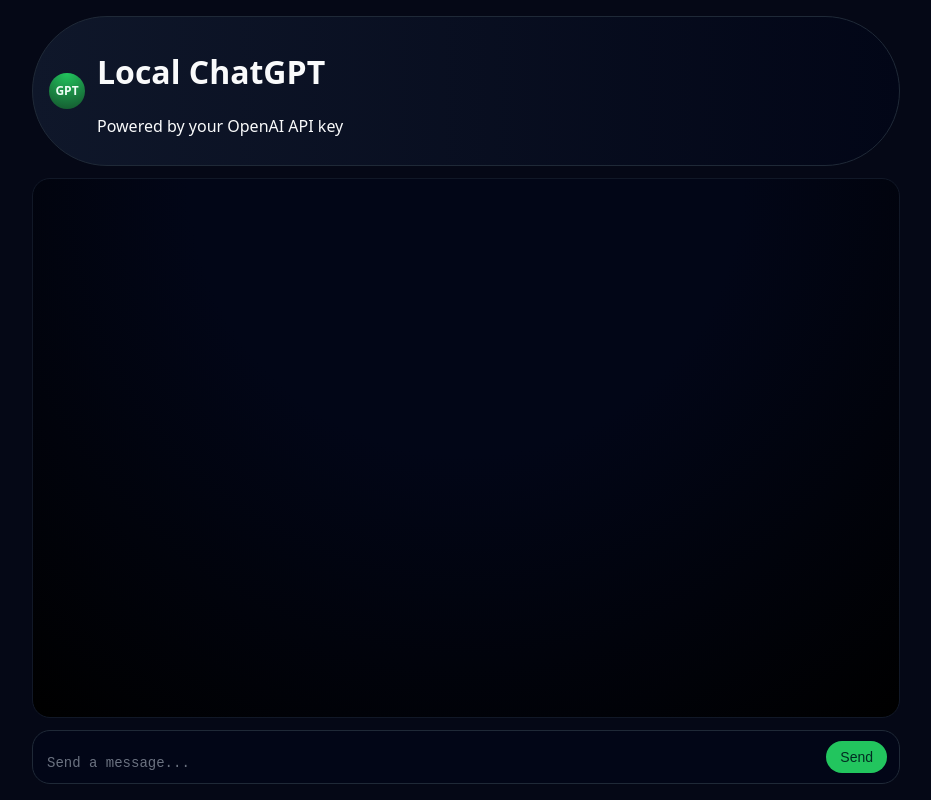
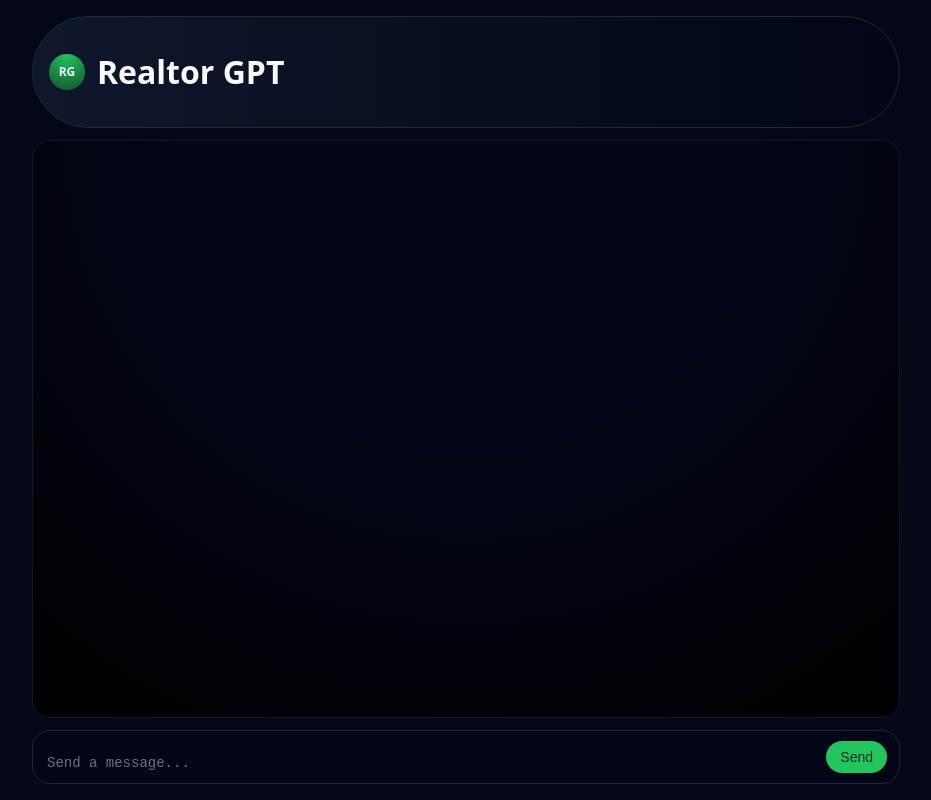
Before and after one commit to jaykmorales1/mlschatbot, a website: page public/index.html in a window 1280 px wide. Shown: the whole page, without its empty margins (174-1105 px from the left). Drawn offline with Linux system fonts and the light colour scheme.

Commit message:
some message

```diff
--- a/public/index.html
+++ b/public/index.html
@@ -7,13 +7,12 @@
   </head>
   <body>
     <div class="app">
-      <header class="header">
-        <div class="logo-circle">GPT</div>
-        <div>
-          <h1>Local ChatGPT</h1>
-          <p>Powered by your OpenAI API key</p>
-        </div>
-      </header>
+        <header class="header">
+            <div class="logo-circle">RG</div>
+            <div>
+                <h1>Realtor GPT</h1>
+            </div>
+        </header>
 
       <main id="chat" class="chat"></main>
 
```
